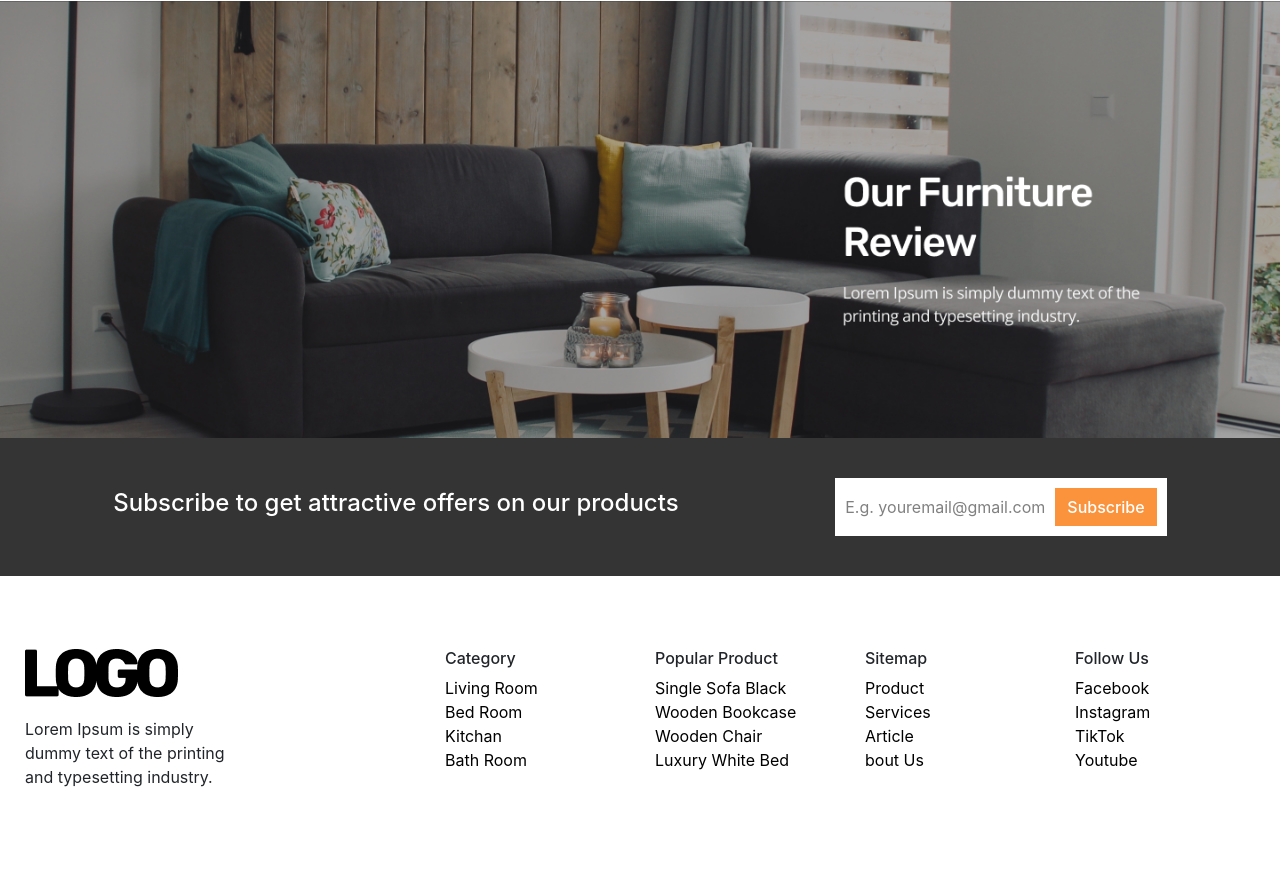
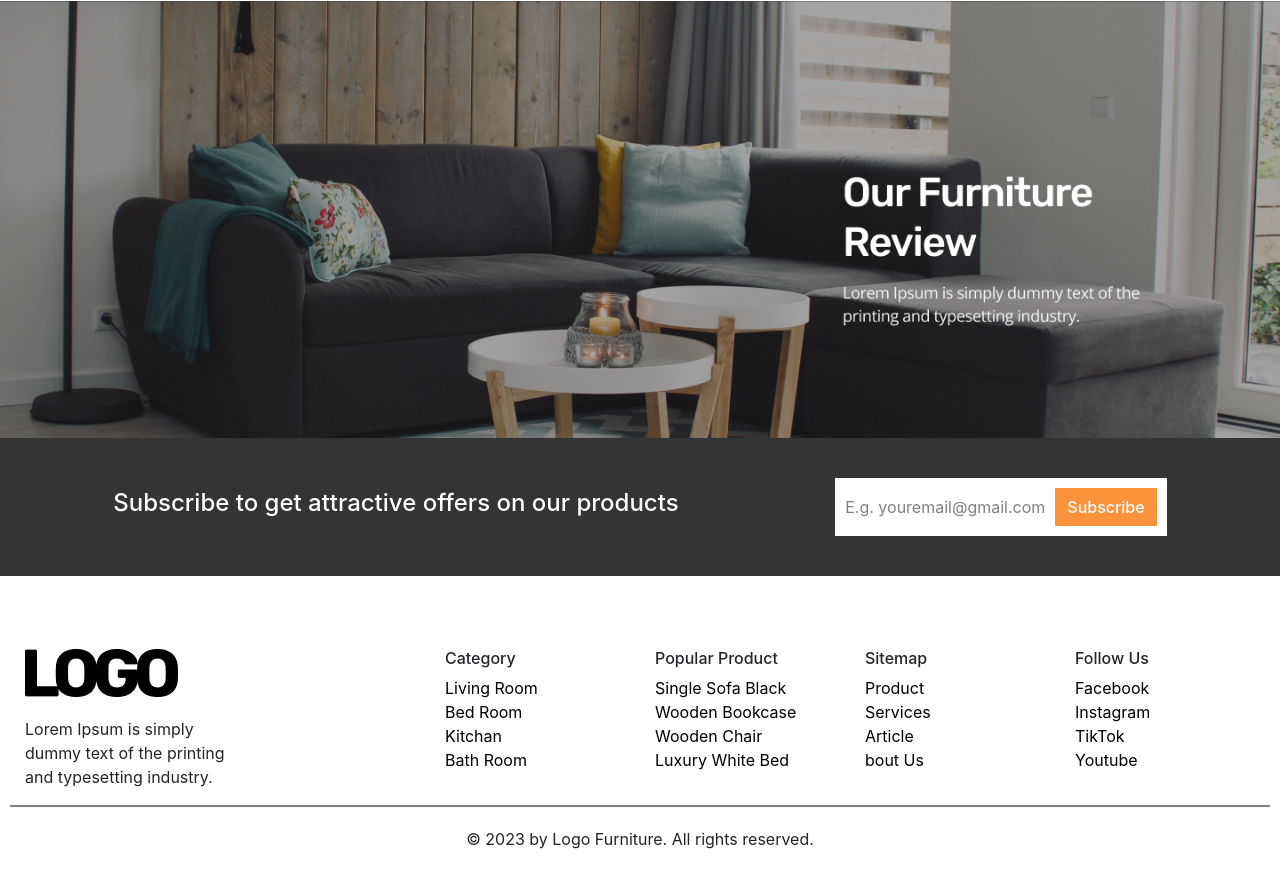
Before and after one commit to HarshBagdawala/tutorial, a plain HTML site: page index.html in a window 1280 px wide. Shown: the part 5683-6571 px from the top of the page. Before the commit the page ends 6513 px from the top, so only its background shows below. Drawn offline with nearby package versions, Linux system fonts and the light colour scheme.

Commit message:
tagethat

```diff
--- a/furni-css/style.css
+++ b/furni-css/style.css
@@ -1389,7 +1389,12 @@ img.vert-move {
 .furni-category p {
     margin: 0;
 }
-
+.copy-right{
+    padding: 20px 0px;
+    text-align: center;
+    width: 100%;
+    border-top: 2px solid gray;
+}
 @keyframes fadeIn {
     from {
         opacity: 0;
--- a/index.html
+++ b/index.html
@@ -1054,8 +1054,12 @@
                     <p><a href="https://www.youtube.com/">Youtube</a></p>
                 </div>
             </div>
+            <div class="copy-right col-lg-12">
+                <span>© 2023 by Logo Furniture. All rights reserved.</span>
+            </div>
         </div>
     </footer>
+
 
     <script>
         let currentIndex = 0;
```
